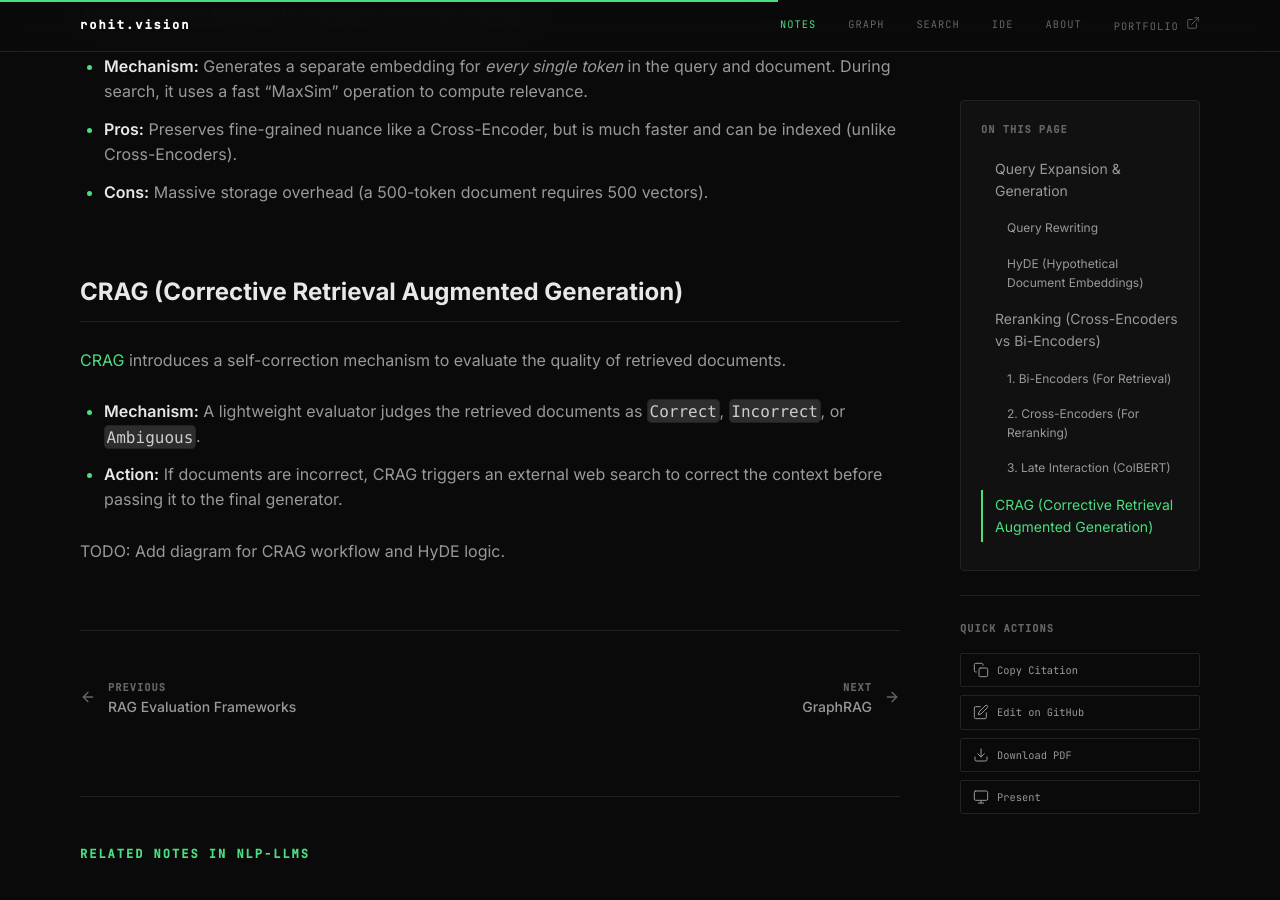
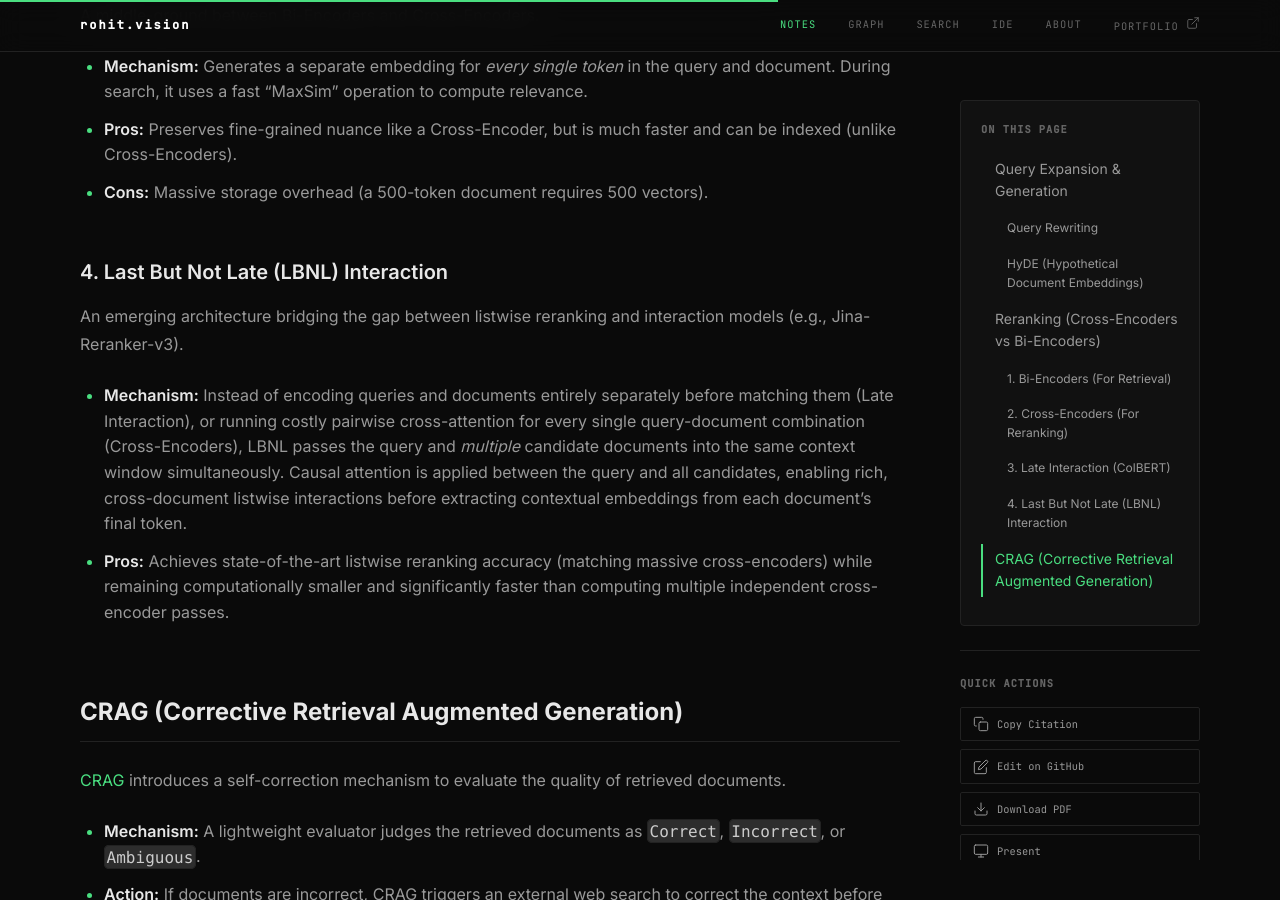
Before and after one commit to rokmr/blogs, a Jekyll site: the page built from _notes/nlp-llms/rag/expansion-reranking.md, in a window 1280 px wide and 900 px high, scrolled down 1751 px. Built offline with Jekyll 4.4.1, drawn with Linux system fonts in a browser that asks for light colours; nearby versions of some CDN libraries.

Commit message:
docs(nlp-llms): add Last But Not Late (LBNL) to reranking documentation
- Researched LBNL (Last But Not Late) interaction from Jina-Reranker-v3 paper
- Documented LBNL's listwise interaction architecture in the expansion & reranking guide

```diff
--- a/_notes/nlp-llms/rag/expansion-reranking.md
+++ b/_notes/nlp-llms/rag/expansion-reranking.md
@@ -39,6 +39,11 @@ A middle-ground between Bi-Encoders and Cross-Encoders.
 - **Pros:** Preserves fine-grained nuance like a Cross-Encoder, but is much faster and can be indexed (unlike Cross-Encoders).
 - **Cons:** Massive storage overhead (a 500-token document requires 500 vectors).
 
+### 4. Last But Not Late (LBNL) Interaction
+An emerging architecture bridging the gap between listwise reranking and interaction models (e.g., Jina-Reranker-v3).
+- **Mechanism:** Instead of encoding queries and documents entirely separately before matching them (Late Interaction), or running costly pairwise cross-attention for every single query-document combination (Cross-Encoders), LBNL passes the query and *multiple* candidate documents into the same context window simultaneously. Causal attention is applied between the query and all candidates, enabling rich, cross-document listwise interactions before extracting contextual embeddings from each document's final token.
+- **Pros:** Achieves state-of-the-art listwise reranking accuracy (matching massive cross-encoders) while remaining computationally smaller and significantly faster than computing multiple independent cross-encoder passes.
+
 ## CRAG (Corrective Retrieval Augmented Generation)
 [CRAG](https://arxiv.org/abs/2401.15884) introduces a self-correction mechanism to evaluate the quality of retrieved documents.
 - **Mechanism:** A lightweight evaluator judges the retrieved documents as `Correct`, `Incorrect`, or `Ambiguous`.
```
